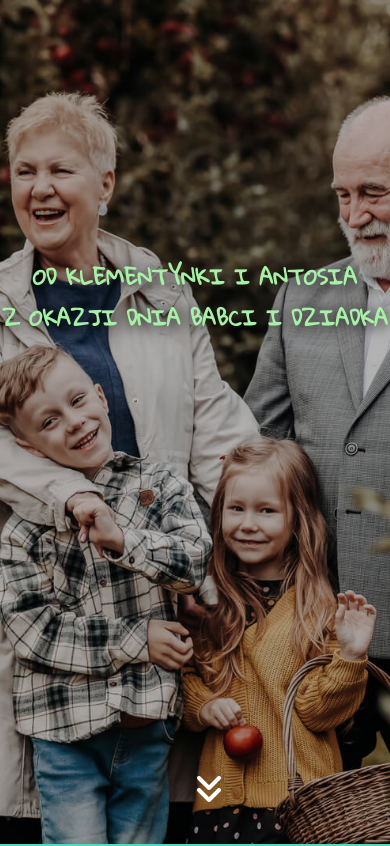
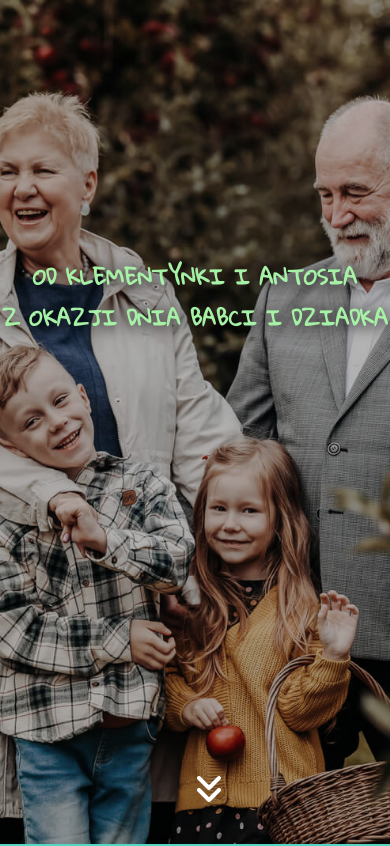
Before and after one commit to anyd007/dzien-babci-dziadka, a plain HTML site: page index.html in a window 390 px wide. Shown: the top 846 px of the page. Drawn offline with Linux system fonts and the light colour scheme.

Commit message:
fixing responsive

```diff
--- a/assets/style/_header.scss
+++ b/assets/style/_header.scss
@@ -106,6 +106,7 @@ header{
 
         &::before{
         animation: none;
+        background-position: 42% 25%;
         }
 
         .header__title{
--- a/assets/style/_hero.scss
+++ b/assets/style/_hero.scss
@@ -158,6 +158,13 @@
         &__wish-container{
             width: 90%;
 
+            &--img {
+                top: 10%;
+            }
+            &--btn{
+                width: 90%;
+            }
+
             &--text{
                 font-size: 1rem;
             }
```
Also changed, not shown: assets/css/main.css, 1 other file.
